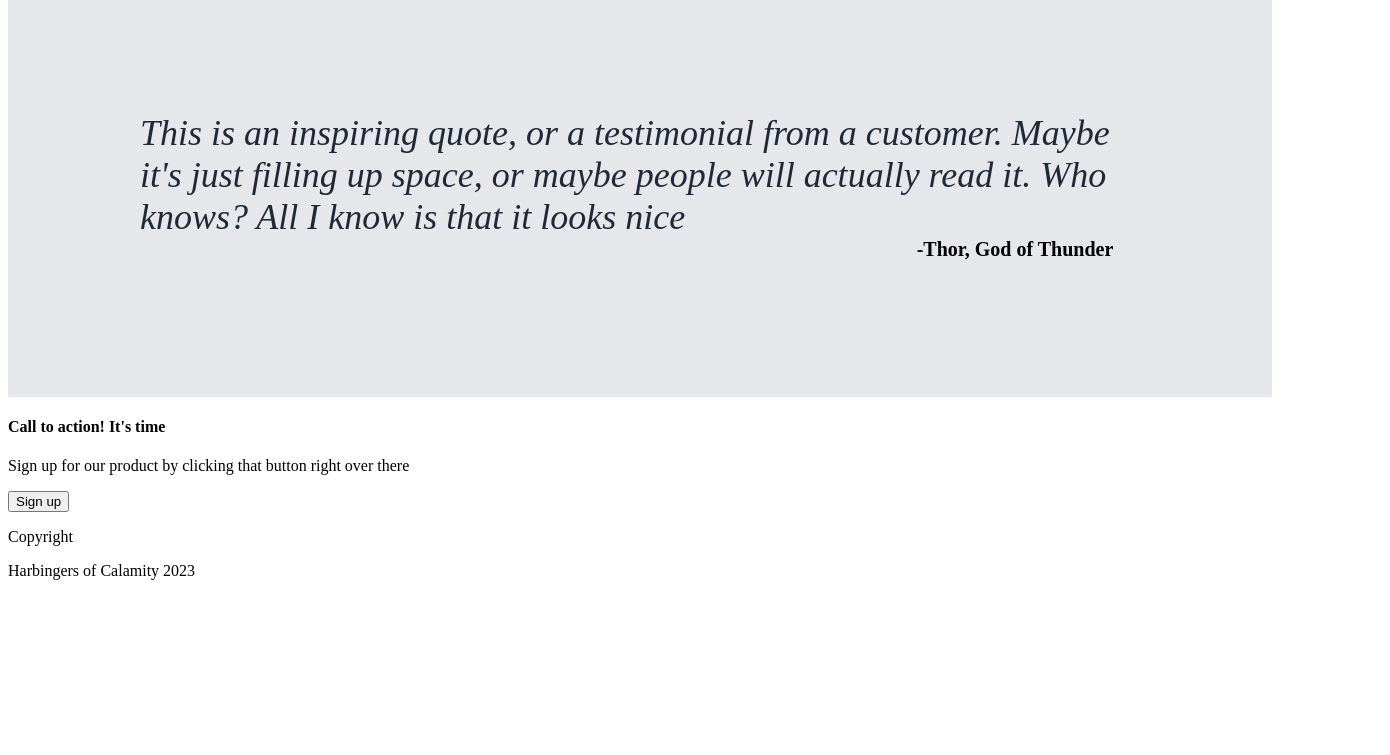
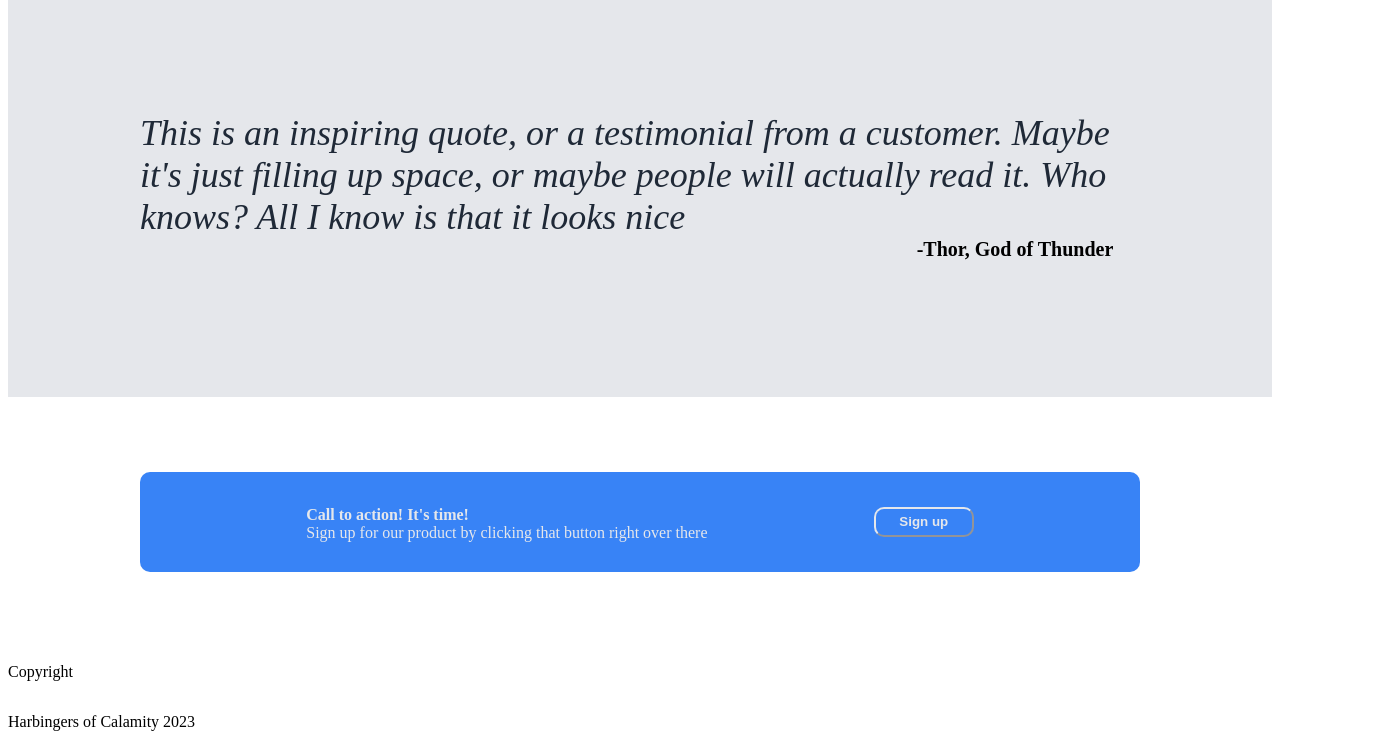
Before and after one commit to CalamityK/Landing-Page, a plain HTML site: page index.html in a window 1280 px wide. Shown: the part 887-1642 px from the top of the page, 1390 px wide, since content can reach past the window. Before the commit the page ends 1483 px from the top, so only its background shows below. Drawn offline with Linux system fonts and the light colour scheme.

Commit message:
Style call to action section

```diff
--- a/index.html
+++ b/index.html
@@ -58,9 +58,13 @@
         <p class="quote-information">-Thor, God of Thunder</p>
     </div>
 
-    <h4>Call to action! It's time</h4>
-    <p>Sign up for our product by clicking that button right over there</p>
-    <button>Sign up</button>
+    <div class="call">
+        <div class="call-text-box">
+            <h4 class="call-text">Call to action! It's time!</h4>
+            <p class="call-text">Sign up for our product by clicking that button right over there</p>
+        </div>
+        <button class="call-button">Sign up</button>
+    </div>
 
     <p>Copyright</p>
     <p>Harbingers of Calamity 2023</p>
--- a/style.css
+++ b/style.css
@@ -1,8 +1,13 @@
+body {
+    display: flex;
+    flex-direction: column;
+}
 .header {
     display: flex;
     align-items: center;
-    width: 100%;
+    width: 1500px;
     justify-content: space-around;
+    align-self: center;
 }
 
 h3 {
@@ -10,7 +15,7 @@ h3 {
     color: #f9faf8;
 }
 
-a, .hero-secondary-text {
+a, .hero-secondary-text, .call-text {
     size: 18px;
     color: #e5e7eb;
 }
@@ -25,6 +30,8 @@ a, .hero-secondary-text {
 .get-along-background {
     background-color: #1f2937;
     padding-bottom: 100px;
+    display: flex;
+    flex-direction: column;
 }
 
 .hero {
@@ -136,3 +143,34 @@ h2 {
     text-align: right;
     margin-left: 750px;
 }
+
+.call {
+    background-color: #3883f6;
+    display: flex;
+    align-items: center;
+    justify-content: space-evenly;
+    width: 1000px;
+    align-self: center;
+    height: 100px;
+    margin: 75px;
+    border-radius: 10px;
+}
+
+.call-button {
+    border-color: #e5e7eb;
+    background-color: #3883f6;
+    color: #e5e7eb;
+    size: 18px;
+    font-weight: bold;
+    border-radius: 10px;
+    height: 30px;
+    width: 100px;
+}
+
+h4 {
+    margin-bottom: 0%;
+}
+
+p.call-text {
+    margin-top: 0%;
+}
```
